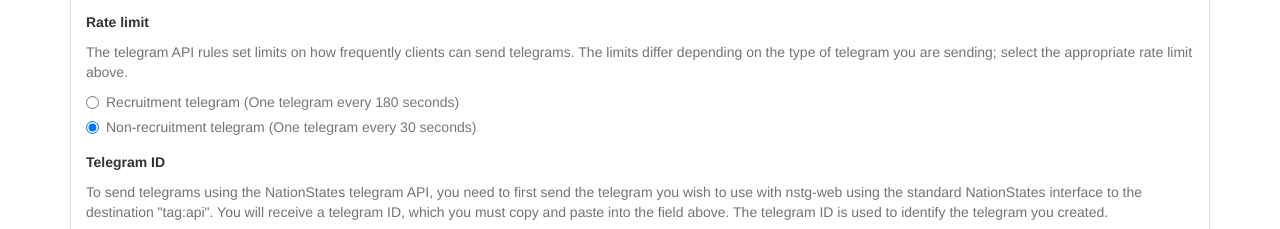
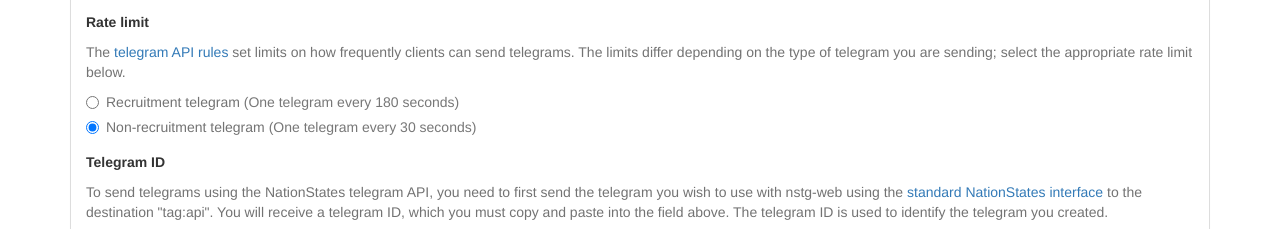
Before and after one commit to auralia/nstg-web, a website: page src/index.html in a window 1280 px wide. Shown: the part 545-774 px from the top of the page. Drawn offline with Linux system fonts and the light colour scheme; files whose address does not match are found by name.

Commit message:
Fix some descriptions

```diff
--- a/src/index.html
+++ b/src/index.html
@@ -104,11 +104,12 @@
                     </div>
                     <div id="rateLimitFormGroup" class="form-group">
                         <label class="control-label">Rate limit</label>
-                        <span class="help-block">The telegram API rules set
-                            limits on how frequently clients can send telegrams.
-                            The limits differ depending on the type of telegram
-                            you are sending; select the appropriate rate limit
-                            above.
+                        <span class="help-block">The
+                            <a href="https://www.nationstates.net/pages/api.html#telegrams">telegram API rules</a>
+                            set limits on how frequently clients can send
+                            telegrams. The limits differ depending on the type
+                            of telegram you are sending; select the appropriate
+                            rate limit below.
                         <div class="radio">
                             <label>
                                 <input type="radio" name="rateLimit"
@@ -136,8 +137,9 @@
                         <span class="help-block">To send telegrams using the
                             NationStates telegram API, you need to first send
                             the telegram you wish to use with nstg-web
-                            using the standard NationStates
-                            interface to the destination "tag:api". You will
+                            using the
+                            <a href="https://www.nationstates.net/page=telegrams">standard NationStates interface</a>
+                            to the destination "tag:api". You will
                             receive a telegram ID, which you must copy
                             and paste into the field above. The telegram ID is
                             used to identify the telegram you created.</span>
```
Also changed, not shown: build/index.html.
